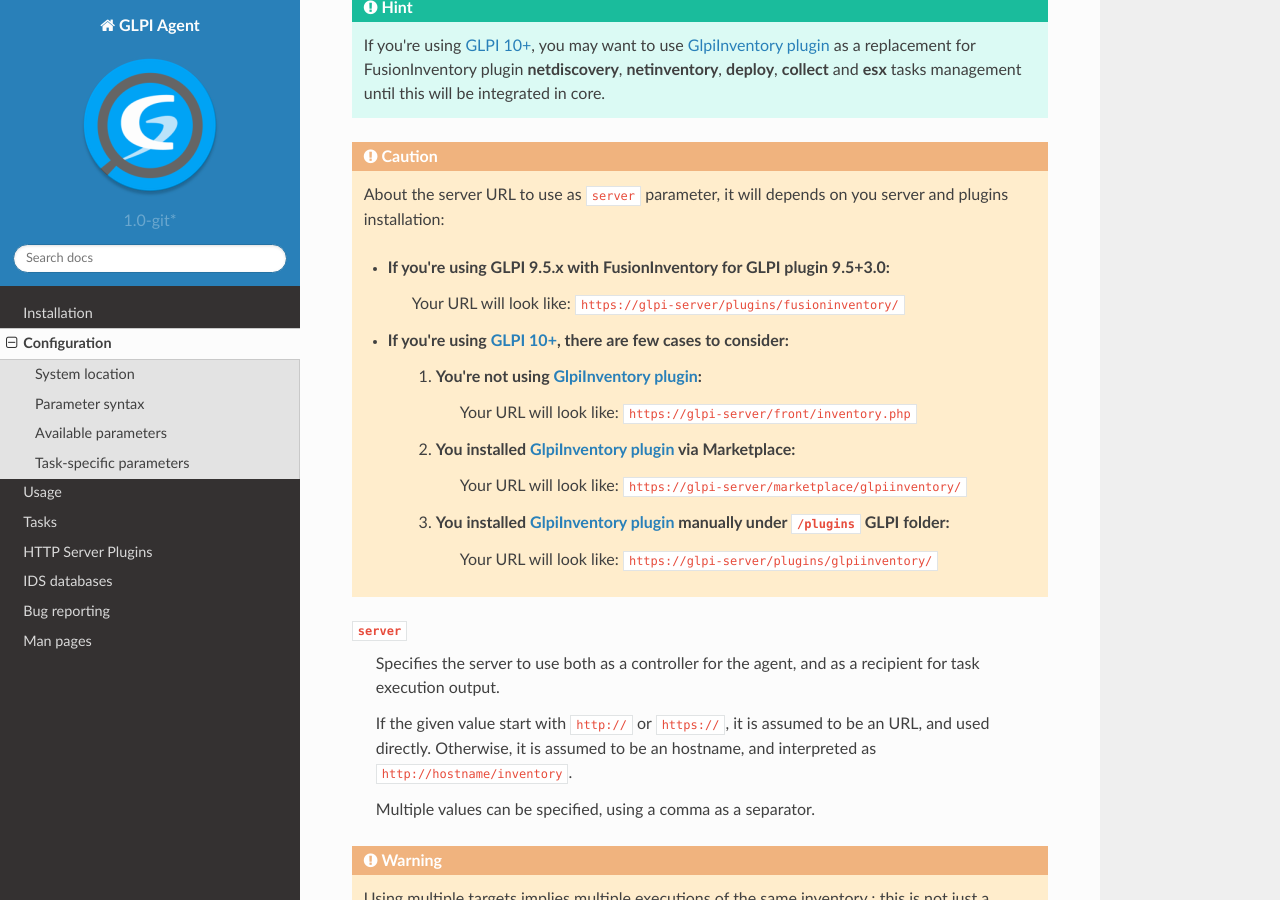
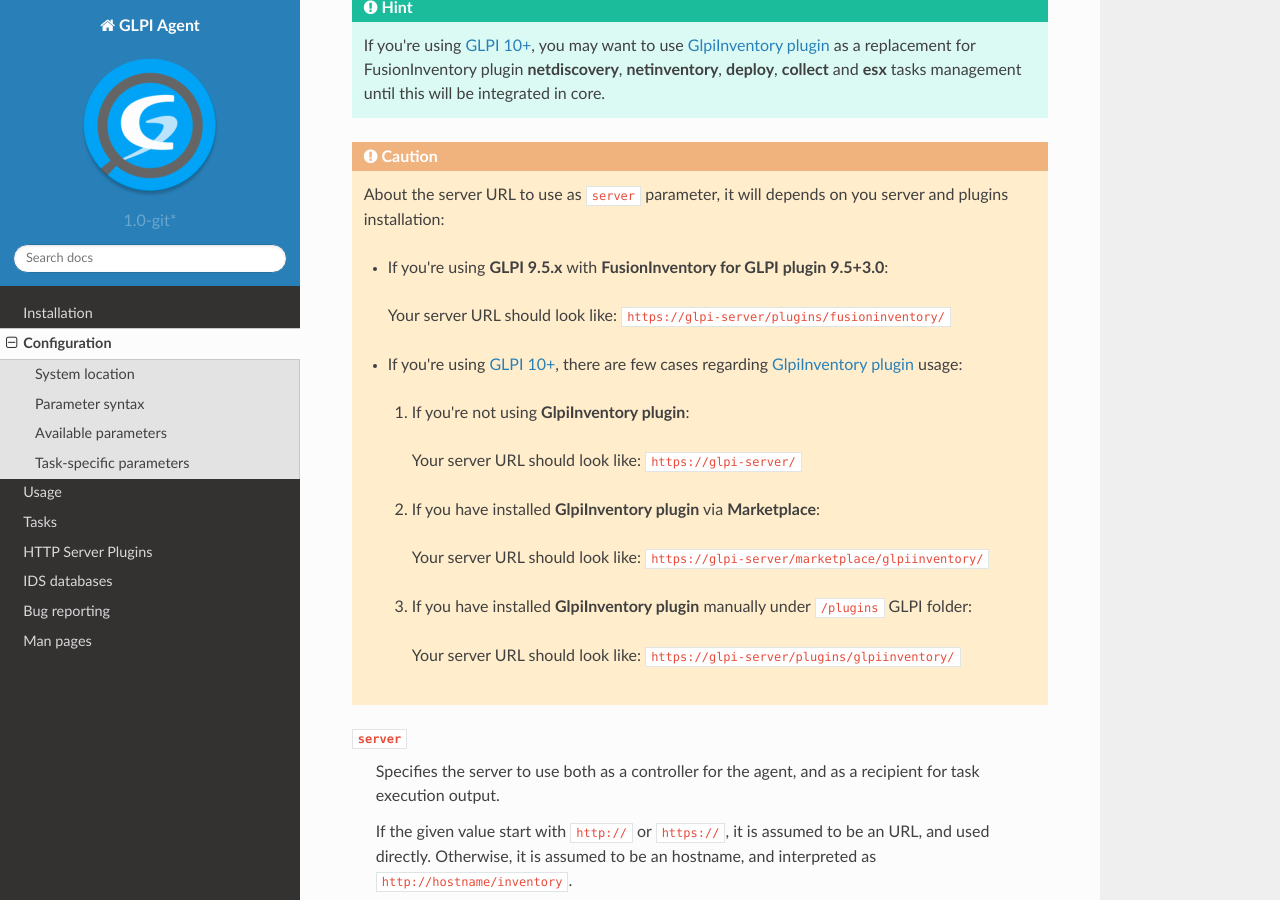
Before and after one commit to glpi-project/doc-agent, a Sphinx documentation site: the page built from source/configuration.rst, in a window 1280 px wide and 900 px high, scrolled down 1557 px. Built offline with Sphinx 7.4.7 and the Read the Docs theme 2.0.0, drawn with Linux system fonts in a browser that asks for light colours.

Commit message:
Update server configuration explanation Also get rid of another warning due to similar link reuse

```diff
--- a/source/configuration.rst
+++ b/source/configuration.rst
@@ -65,15 +65,23 @@
 
    About the server URL to use as ``server`` parameter, it will depends on you server and plugins installation:
 
-   * If you're using GLPI 9.5.x with FusionInventory for GLPI plugin 9.5+3.0:
-      Your URL will look like: ``https://glpi-server/plugins/fusioninventory/``
-   * If you're using `GLPI 10+ <https://glpi10.com/>`_, there are few cases to consider:
-      1. You're not using `GlpiInventory plugin <https://plugins.glpi-project.org/#/plugin/glpiinventory>`_:
-          Your URL will look like: ``https://glpi-server/front/inventory.php``
-      2. You installed `GlpiInventory plugin <https://plugins.glpi-project.org/#/plugin/glpiinventory>`_ via Marketplace:
-          Your URL will look like: ``https://glpi-server/marketplace/glpiinventory/``
-      3. You installed `GlpiInventory plugin <https://github.com/glpi-project/glpi-inventory-plugin>`_ manually under ``/plugins`` GLPI folder:
-          Your URL will look like: ``https://glpi-server/plugins/glpiinventory/``
+   * If you're using **GLPI 9.5.x** with **FusionInventory for GLPI plugin 9.5+3.0**:
+
+    Your server URL should look like: ``https://glpi-server/plugins/fusioninventory/``
+
+   * If you're using `GLPI 10+ <https://glpi10.com/>`_, there are few cases regarding `GlpiInventory plugin <https://plugins.glpi-project.org/#/plugin/glpiinventory>`_ usage:
+
+    1. If you're not using **GlpiInventory plugin**:
+
+     Your server URL should look like: ``https://glpi-server/``
+
+    2. If you have installed **GlpiInventory plugin** via **Marketplace**:
+
+     Your server URL should look like: ``https://glpi-server/marketplace/glpiinventory/``
+
+    3. If you have installed **GlpiInventory plugin** manually under ``/plugins`` GLPI folder:
+
+     Your server URL should look like: ``https://glpi-server/plugins/glpiinventory/``
 
 ``server``
     Specifies the server to use both as a controller for the agent, and as a
```
